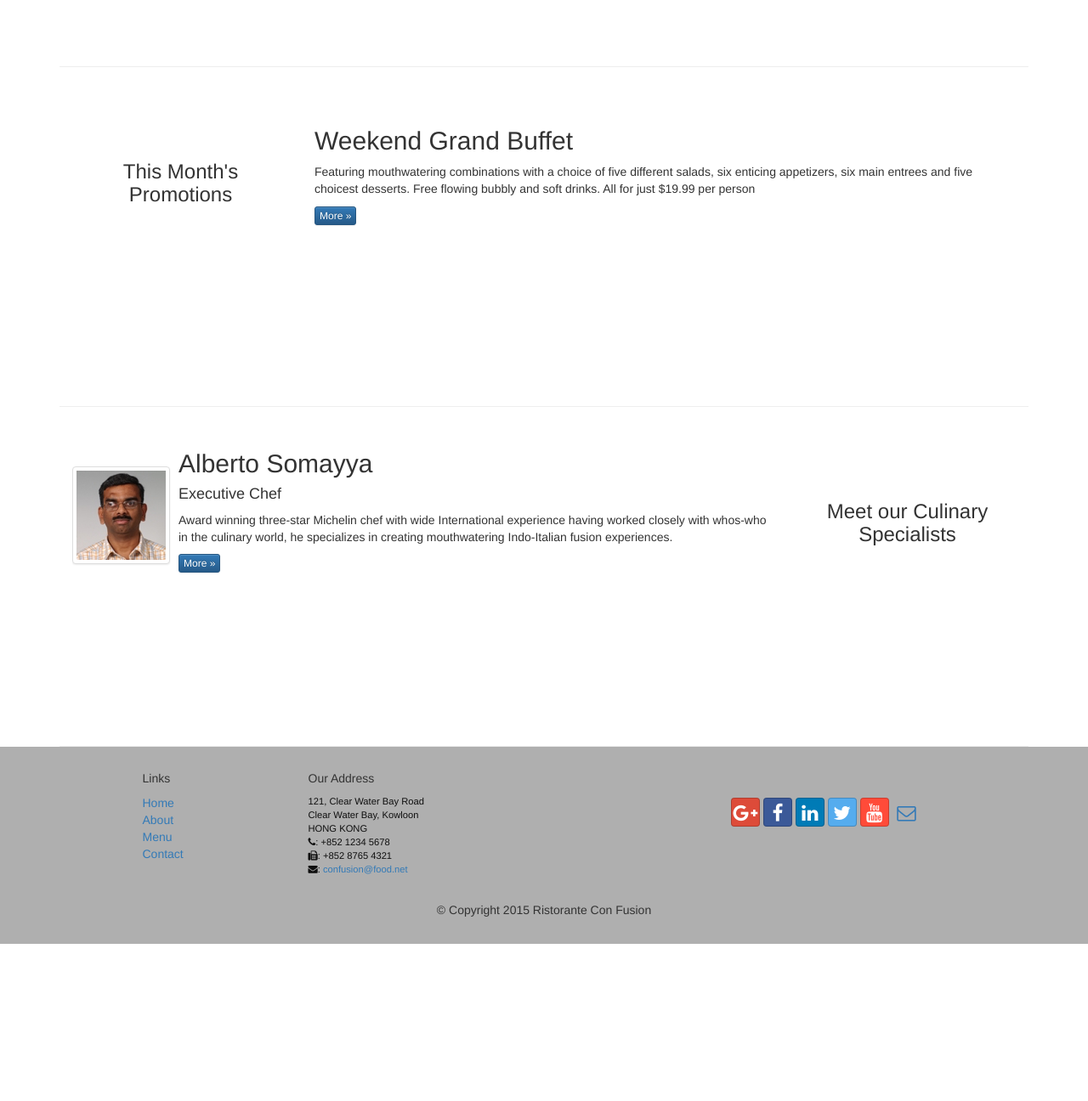
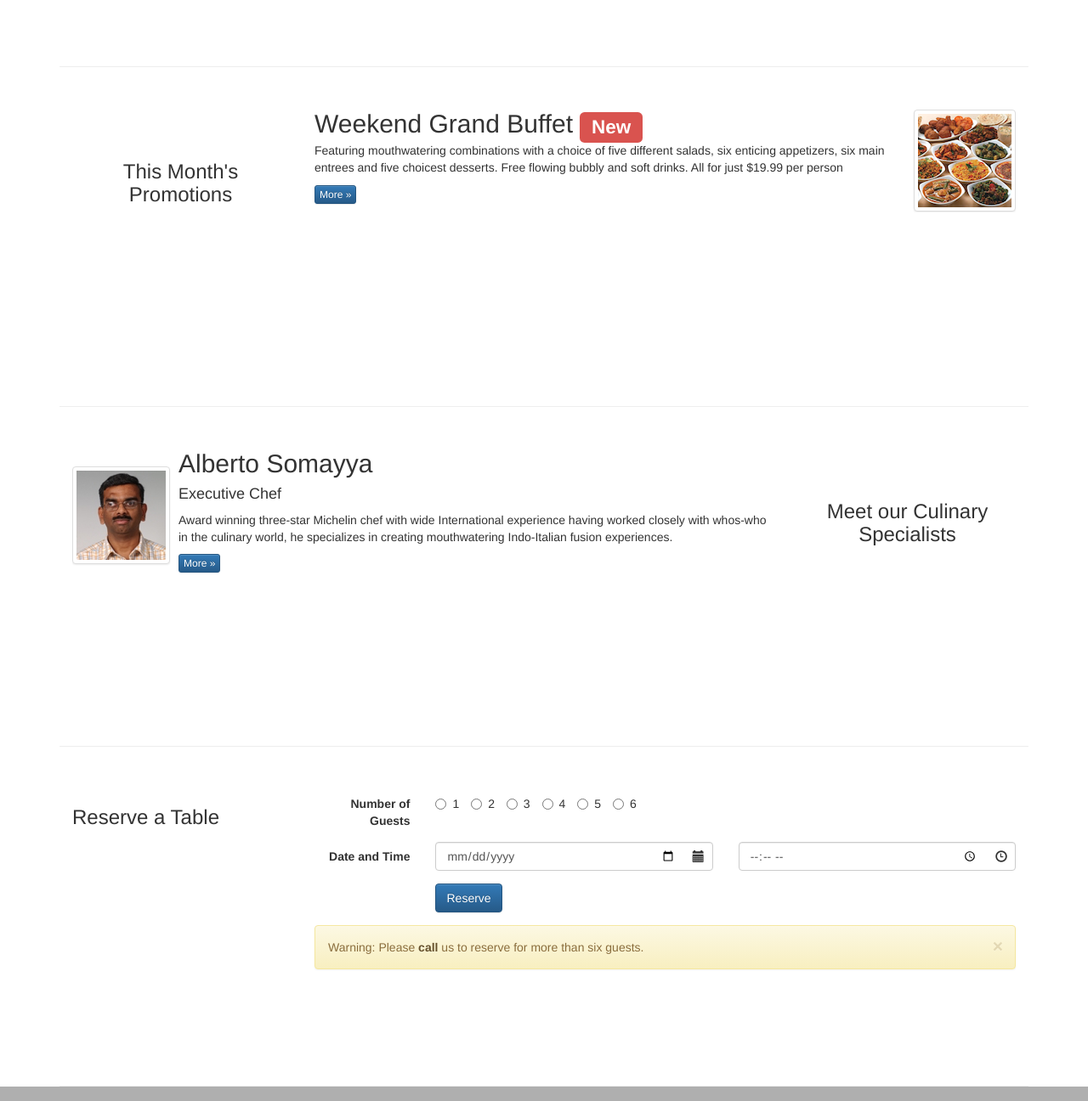
Before and after one commit to yermilov/coursera.web-frameworks, a plain HTML site: page conFusion/index.html in a window 1280 px wide. Shown: the part 780-2076 px from the top of the page at 85% size. Before the commit the page ends 1891 px from the top, so only its background shows below. Drawn offline with nearby package versions, Linux system fonts and the light colour scheme.

Commit message:
assignment 2 finished

```diff
--- a/conFusion/index.html
+++ b/conFusion/index.html
@@ -73,7 +73,7 @@
                                     </label>
                                 </div>
                             </div>
-                            <button type="submit" class="btn btn-default">Sign in</button>
+                            <button type="submit" class="btn btn-info">Sign in</button>
                         </form>
 
                     </ul>
@@ -94,11 +94,16 @@
                         <p style="padding:20px;"></p>
                         <img src="img/logo.png" class="img-responsive">
                     </div>
+                    <div class="col-xs-12 col-sm-2">
+                        <p style="padding:20px;"></p>
+                        <a href="#reserve" class="btn btn-warning btn-block">Reserve Table</a>
+                    </div>
                 </div>
             </div>
         </header>
 
         <div class="container">
+
             <div class="row row-content">
                 <div class="col-xs-12 col-sm-3 col-sm-push-9">
                     <p style="padding:20px;"></p>
@@ -131,9 +136,19 @@
                     <h3 align=center>This Month's Promotions</h3>
                 </div>
                 <div class="col-xs-12 col-sm-9">
-                    <h2>Weekend Grand Buffet</h2>
-                    <p>Featuring mouthwatering combinations with a choice of five different salads, six enticing appetizers, six main entrees and five choicest desserts. Free flowing bubbly and soft drinks. All for just $19.99 per person </p>
-                    <p><a class="btn btn-primary btn-xs" href="#">More &raquo;</a></p>
+                    <div class="media">
+                        <div class="media-body">
+                            <h2 class="media-heading">
+                                Weekend Grand Buffet
+                                <span class="label label-danger">New</span>
+                            </h2>
+                            <p>Featuring mouthwatering combinations with a choice of five different salads, six enticing appetizers, six main entrees and five choicest desserts. Free flowing bubbly and soft drinks. All for just $19.99 per person </p>
+                            <p><a class="btn btn-primary btn-xs" href="#">More &raquo;</a></p>
+                        </div>
+                        <div class="media-right media-middle">
+                            <a href="#"> <img class="media-object img-thumbnail" src="img/buffet.png" alt="Weekend Grand Buffet"> </a>
+                        </div>
+                    </div>
                 </div>
             </div>
 
@@ -160,6 +175,54 @@
                     </div>
                 </div>
             </div>
+
+            <div id="reserve" class="row row-content">
+                <div class="col-xs-12 col-sm-3">
+                    <h3>Reserve a Table</h3>
+                </div>
+                <div class="col-xs-12 col-sm-9">
+                    <form class="form-horizontal" role="form">
+
+                        <div class="form-group">
+                            <label for="numberOfGuests" class="col-sm-2 control-label">Number of Guests</label>
+                            <div class="col-sm-10">
+                                <label class="radio-inline"><input type="radio" name="numberOfGuests">1</label>
+                                <label class="radio-inline"><input type="radio" name="numberOfGuests">2</label>
+                                <label class="radio-inline"><input type="radio" name="numberOfGuests">3</label>
+                                <label class="radio-inline"><input type="radio" name="numberOfGuests">4</label>
+                                <label class="radio-inline"><input type="radio" name="numberOfGuests">5</label>
+                                <label class="radio-inline"><input type="radio" name="numberOfGuests">6</label>
+                            </div>
+                        </div>
+                        <div class="form-group has-feedback">
+                            <label for="dateAndTime" class="col-sm-2 control-label">Date and Time</label>
+                            <div class="col-sm-5">
+                                <input type="date" class="form-control" id="date" name="dateAndTime" placeholder="Date" aria-describedby="dateSr">
+                                <span class="glyphicon glyphicon-calendar form-control-feedback" aria-hidden="true"></span>
+                                <span id="dateSr" class="sr-only">(date)</span>
+                            </div>
+                            <div class="col-sm-5">
+                                <input type="time" class="form-control" id="time" name="dateAndTime" placeholder="Time" aria-describedby="timeSr">
+                                <span class="glyphicon glyphicon-time form-control-feedback" aria-hidden="true"></span>
+                                <span id="timeSr" class="sr-only">(time)</span>
+                            </div>
+                        </div>
+
+                        <div class="form-group">
+                            <div class="col-sm-offset-2 col-sm-10">
+                                <button type="submit" class="btn btn-primary">Reserve</button>
+                            </div>
+                        </div>
+                    </form>
+
+                    <div class="alert alert-warning alert-dismissible" role="alert">
+                        <button type="button" class="close" data-dismiss="alert" aria-label="Close"><span aria-hidden="true">&times;</span></button>
+                        Warning: Please <a href="tel:+85212345678" class="alert-link">call</a> us to reserve for more than six guests.
+
+                    </div>
+                </div>
+           </div>
+
         </div>
 
         <footer class="row-footer">
```
